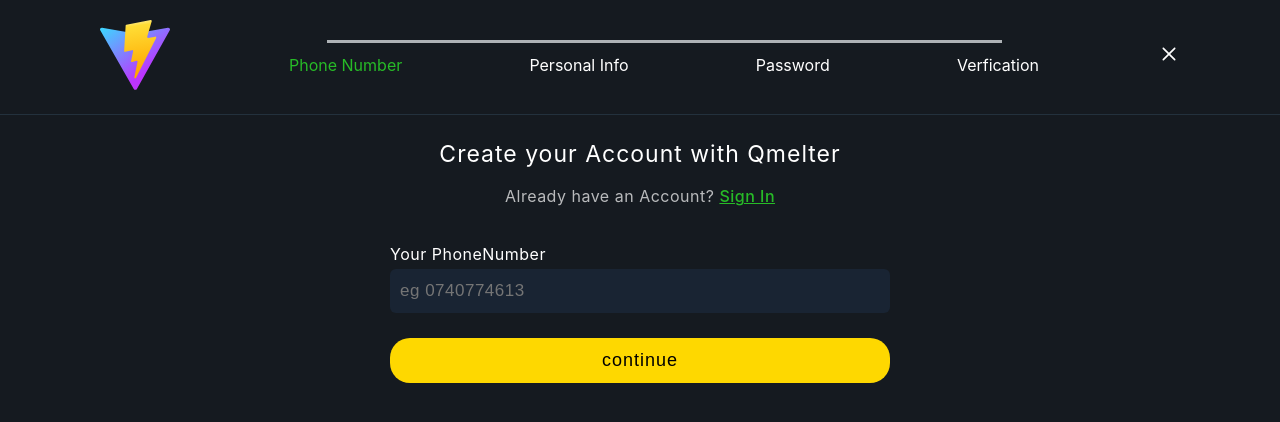
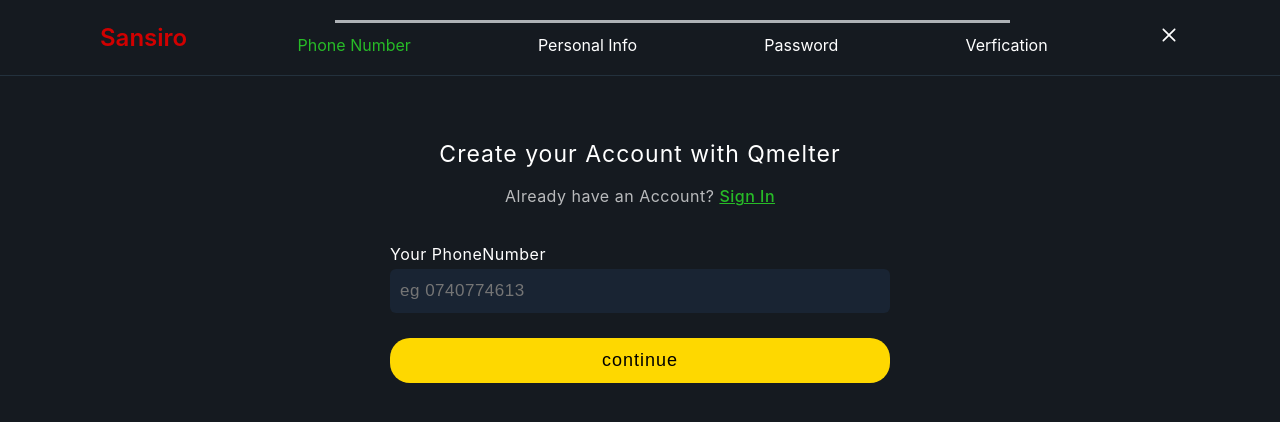
Before and after one commit to brian070069/Yamz-Food-Ordering-Application, a React (Vite) app: page /register in a window 1280 px wide. Shown: the top 422 px of the page. Built offline with nearby package versions, Linux system fonts and the light colour scheme.

Commit message:
style:logo update

```diff
--- a/src/Pages/SignUp/components/RegistrationHeader.jsx
+++ b/src/Pages/SignUp/components/RegistrationHeader.jsx
@@ -23,7 +23,7 @@
   return (
     <section className=" simpleHeader registration__header row">
       <Link to={"/"}>
-        <img src="vite.svg" alt="logo" />
+        <h1>Sansiro</h1>
       </Link>
       <div className="progress">
         <div className="progress__bar">
```
